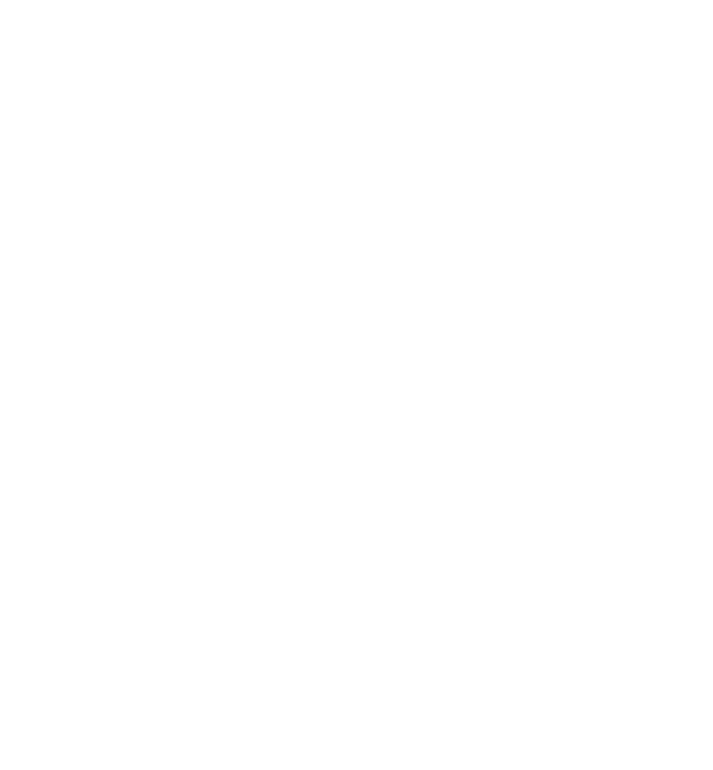
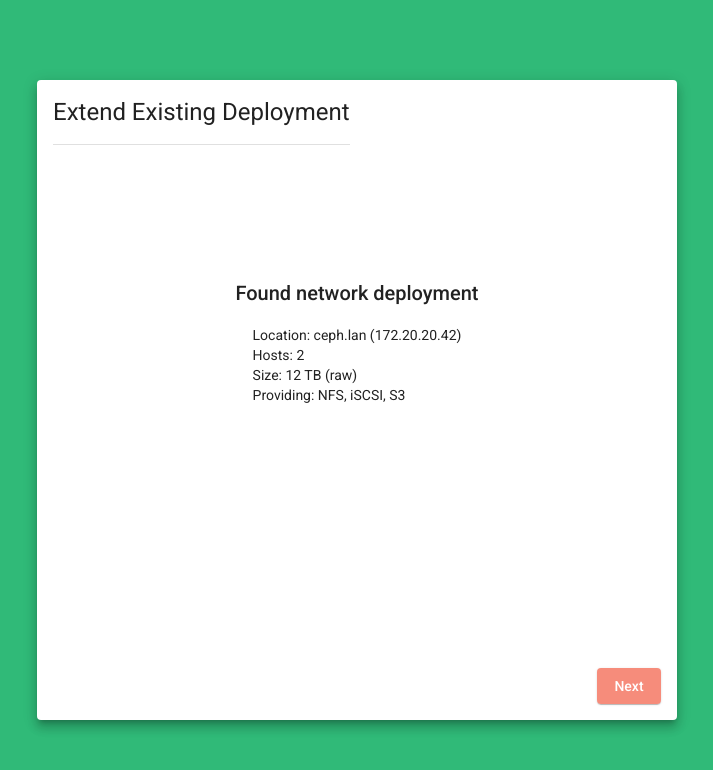
Before and after one commit to jecluis/project-cthulhu, an Angular app: page /setup-extend in a window 1280 px wide. Before the commit this address led to /. Shown: the top 770 px of the page, without its empty margins (283-996 px from the left). Built offline with nearby package versions, Linux system fonts and the light colour scheme.

Commit message:
setup/extend: mock deployment extend setup
Signed-off-by: Joao Eduardo Luis <joao@wipwd.dev>

```diff
--- a/src/app/app-routing.module.ts
+++ b/src/app/app-routing.module.ts
@@ -2,6 +2,7 @@
 import { Routes, RouterModule } from '@angular/router';
 import { DashboardComponent } from './dashboard/dashboard.component';
 import { SetupDependenciesComponent } from './setup/setup-dependencies/setup-dependencies.component';
+import { SetupExtendComponent } from './setup/setup-extend/setup-extend.component';
 import { SetupFinishComponent } from './setup/setup-finish/setup-finish.component';
 import { SetupInventoryComponent } from './setup/setup-inventory/setup-inventory.component';
 import { SetupNetworkComponent } from './setup/setup-network/setup-network.component';
@@ -29,7 +30,10 @@
   },
   { path: 'setup-inventory', component: SetupInventoryComponent,
     data: { animation: 'setup-inventory' }
-  }
+  },
+  { path: 'setup-extend', component: SetupExtendComponent,
+    data: { animation: 'setup-extend' }
+  },
 ];
 
 @NgModule({
--- a/src/app/app.module.ts
+++ b/src/app/app.module.ts
@@ -32,6 +32,7 @@
 import { MatTooltipModule } from '@angular/material/tooltip';
 import { OverviewDashboardComponent } from './overview-dashboard/overview-dashboard.component';
 import { SetupInventoryComponent } from './setup/setup-inventory/setup-inventory.component';
+import { SetupExtendComponent } from './setup/setup-extend/setup-extend.component';
 
 
 @NgModule({
@@ -46,7 +47,8 @@
     SetupFinishComponent,
     DashboardComponent,
     OverviewDashboardComponent,
-    SetupInventoryComponent
+    SetupInventoryComponent,
+    SetupExtendComponent
   ],
   imports: [
     BrowserModule,
--- /dev/null
+++ b/src/app/setup/setup-extend/setup-extend.component.html
@@ -0,0 +1,43 @@
+<div class="container" fxLayout="column" fxLayoutAlign="center center">
+
+  <mat-card class="mat-elevation-z8 content"
+      fxLayout="column" fxLayoutAlign="space-between start">
+
+    <div matCardTitle>
+      <h1>Extend Existing Deployment</h1>
+      <mat-divider></mat-divider>
+    </div>
+
+    <div matCardContent style="width: 100%;">
+
+      <div fxLayout="column" fxLayoutAlign="center center"
+          *ngIf="!foundNetworkDeployment()">
+        <img src="assets/search.svg" style="width: 150px"
+            [@fadeInOutAnimation]="search_animation_state">
+      </div>
+
+      <div fxLayout="column" fxLayoutAlign="center center"
+          *ngIf="foundNetworkDeployment()">
+        <h2>Found network deployment</h2>
+        <div fxLayout="column">
+          <span>Location: ceph.lan (172.20.20.42)</span>
+          <span>Hosts: 2</span>
+          <span>Size: 12 TB (raw)</span>
+          <span>Providing: NFS, iSCSI, S3</span>
+        </div>
+      </div>
+
+    </div>
+
+    <span></span>
+
+    <div fxLayout="row" fxLayoutAlign="end center" style="width: 100%">
+      <button mat-raised-button class="button-next"
+        [disabled]="!foundNetworkDeployment()"
+        routerLink="/setup-inventory">
+        Next
+      </button>
+    </div>
+  </mat-card>
+
+</div>
--- /dev/null
+++ b/src/app/setup/setup-extend/setup-extend.component.scss
@@ -0,0 +1,15 @@
+.container {
+    background-color: #30BA78;
+    width: 100vw;
+    height: 100vh;
+}
+
+.content {
+    width: 50vw;
+    height: 80vh;
+}
+
+.button-next {
+    background-color: #FF6A52;
+    color: white;
+}
--- /dev/null
+++ b/src/app/setup/setup-extend/setup-extend.component.ts
@@ -0,0 +1,50 @@
+import { animate, state, style, transition, trigger } from '@angular/animations';
+import { Component, OnInit } from '@angular/core';
+import { interval } from 'rxjs';
+import { take } from 'rxjs/operators';
+
+@Component({
+  selector: 'app-setup-extend',
+  templateUrl: './setup-extend.component.html',
+  styleUrls: ['./setup-extend.component.scss'],
+  animations: [
+    trigger("fadeInOutAnimation", [
+      state("in", style({opacity: 1})),
+      state("out", style({opacity: 0})),
+      transition("* => in", [
+        animate("1s")
+      ]),
+      transition("* => out", [
+        animate("1s")
+      ])
+    ])
+  ]
+})
+export class SetupExtendComponent implements OnInit {
+
+  public search_animation_state = "in";
+
+  private _found_network_deployment: boolean = false;
+
+  public constructor() { }
+
+  public ngOnInit(): void {
+    interval(1000).subscribe( () => {
+      this.search_animation_state = (
+        this.search_animation_state === "in" ? "out" : "in"
+      );
+    });
+
+    const delay: number = Math.floor(Math.random() * 15);
+    interval(delay * 1000).pipe(take(1)).subscribe({
+      next: () => {
+        this._found_network_deployment = true;
+      }
+    });
+  }
+
+  public foundNetworkDeployment(): boolean {
+    return this._found_network_deployment;
+  }
+
+}
--- a/src/app/setup/setup.component.html
+++ b/src/app/setup/setup.component.html
@@ -5,7 +5,7 @@
     <span></span>
 
     <mat-card class="mat-elevation-z8 option-container-card"
-        routerLink="">
+        routerLink="/setup-extend">
 
       <div matCardTitle>
         Extend Existing Deployment
```
Also changed, not shown: src/assets/search.svg (added), 1 other file (tests, documents, lock files or other folders).
